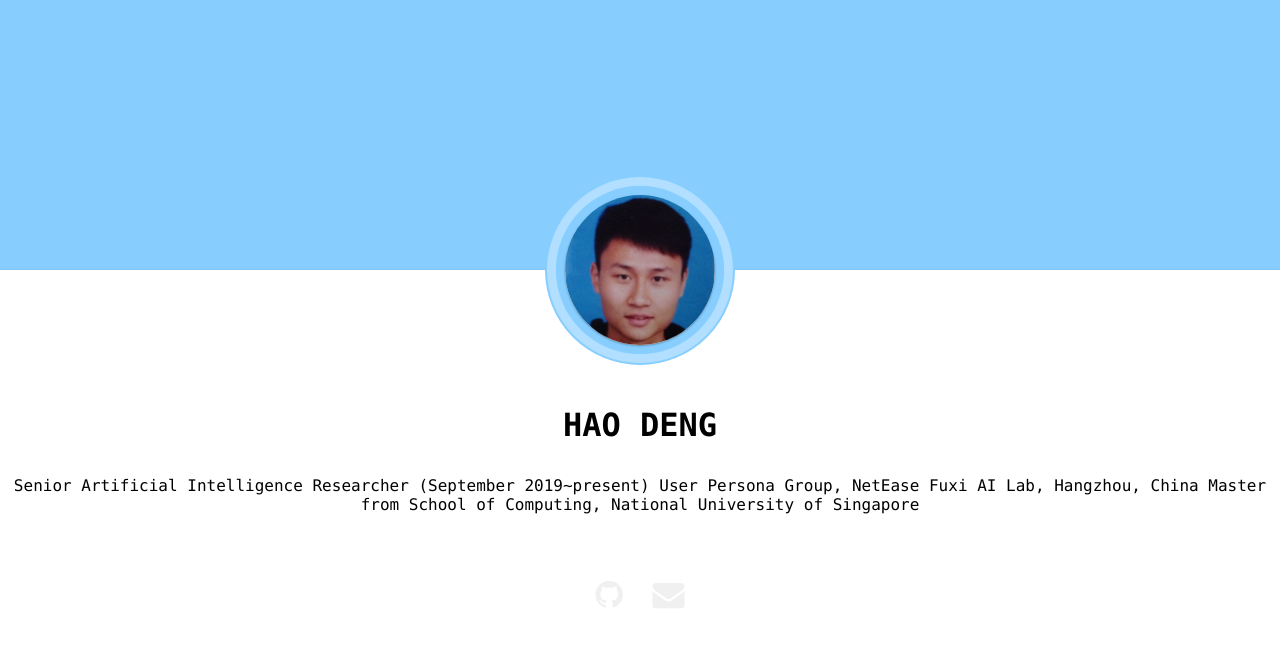
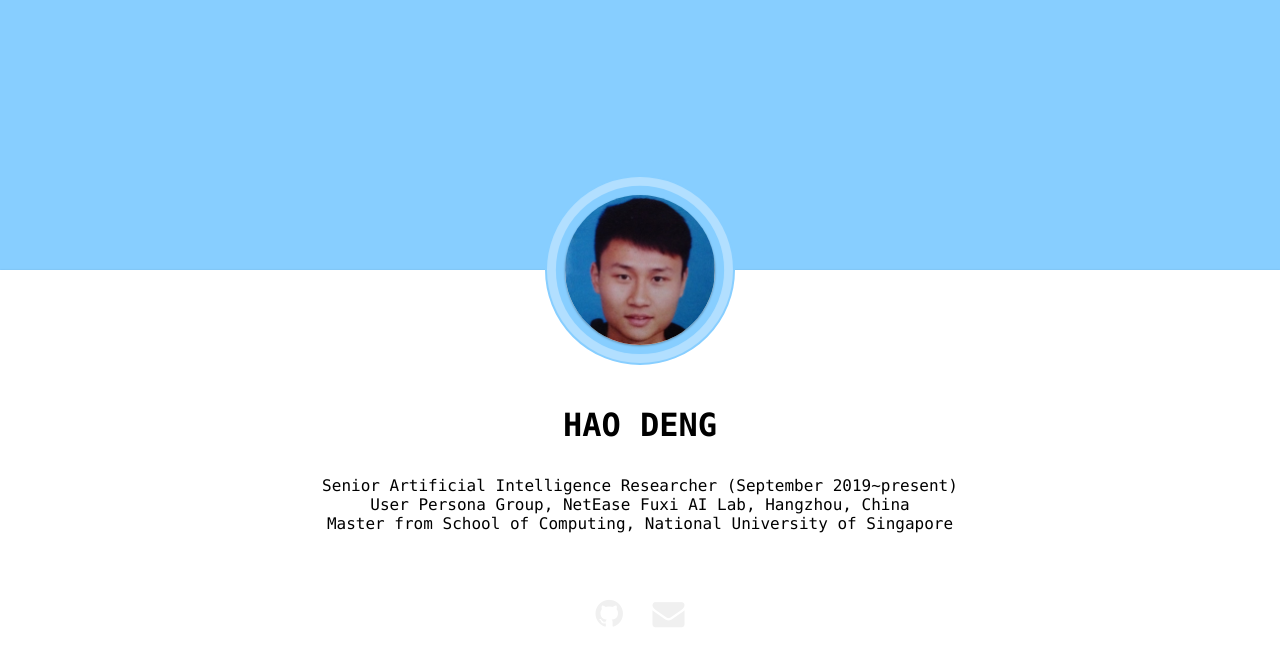
Before and after one commit to Wwwwei/Wwwwei.github.io, a Jekyll site: the page built from index.md, in a window 1280 px wide. Shown: the top 666 px of the page. Built offline with Jekyll 4.4.1, drawn with Linux system fonts in a browser that asks for light colours; part of the change alters nothing that is shown.

Commit message:
*) fix main tile - cv

```diff
--- a/_config.yml
+++ b/_config.yml
@@ -16,7 +16,7 @@ defaults:
 
 title: Will HAO's blog
 name: HAO DENG
-description: "Senior Artificial Intelligence Researcher (September 2019~present)\nUser Persona Group, NetEase Fuxi AI Lab, Hangzhou, China\nMaster from School of Computing, National University of Singapore"
+description: Senior Artificial Intelligence Researcher (September 2019~present)<br>User Persona Group, NetEase Fuxi AI Lab, Hangzhou, China<br>Master from School of Computing, National University of Singapore
 url: https://github.com/willSai
 
 show_excerpt: true
```
